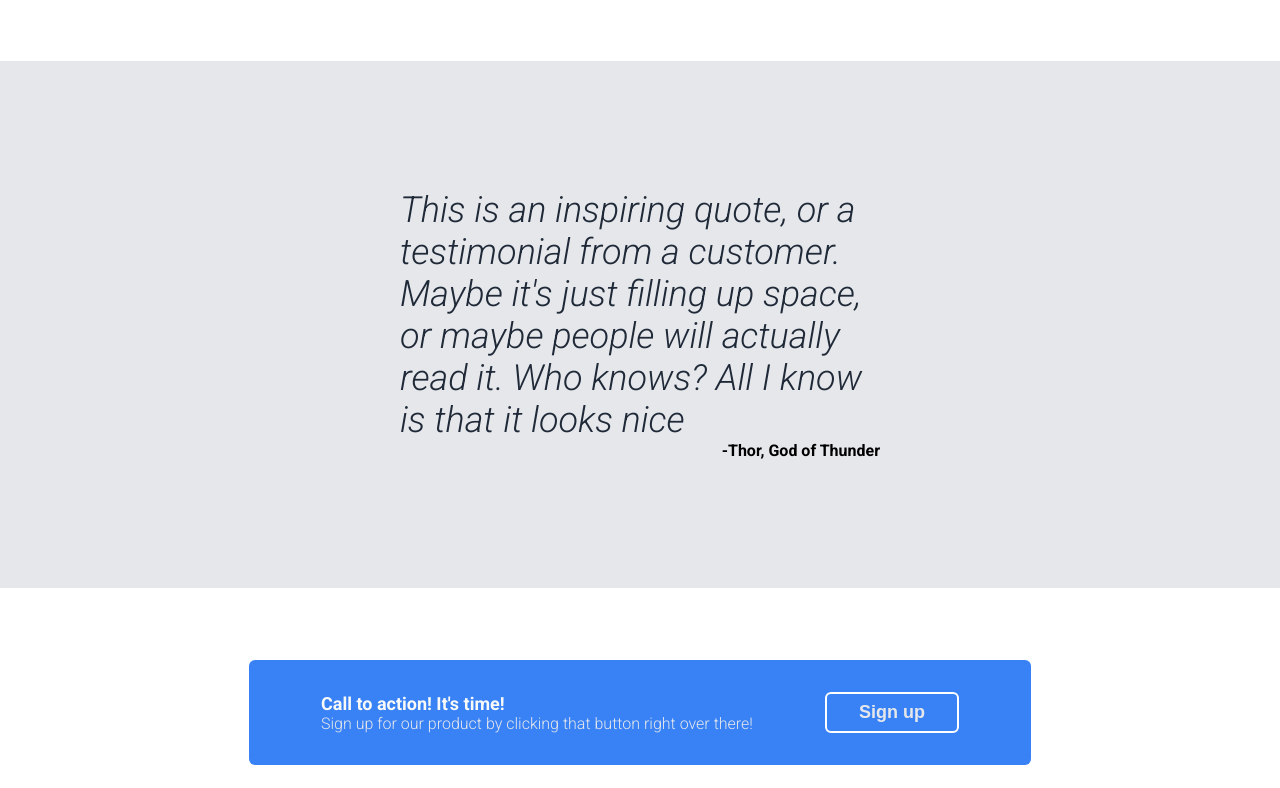
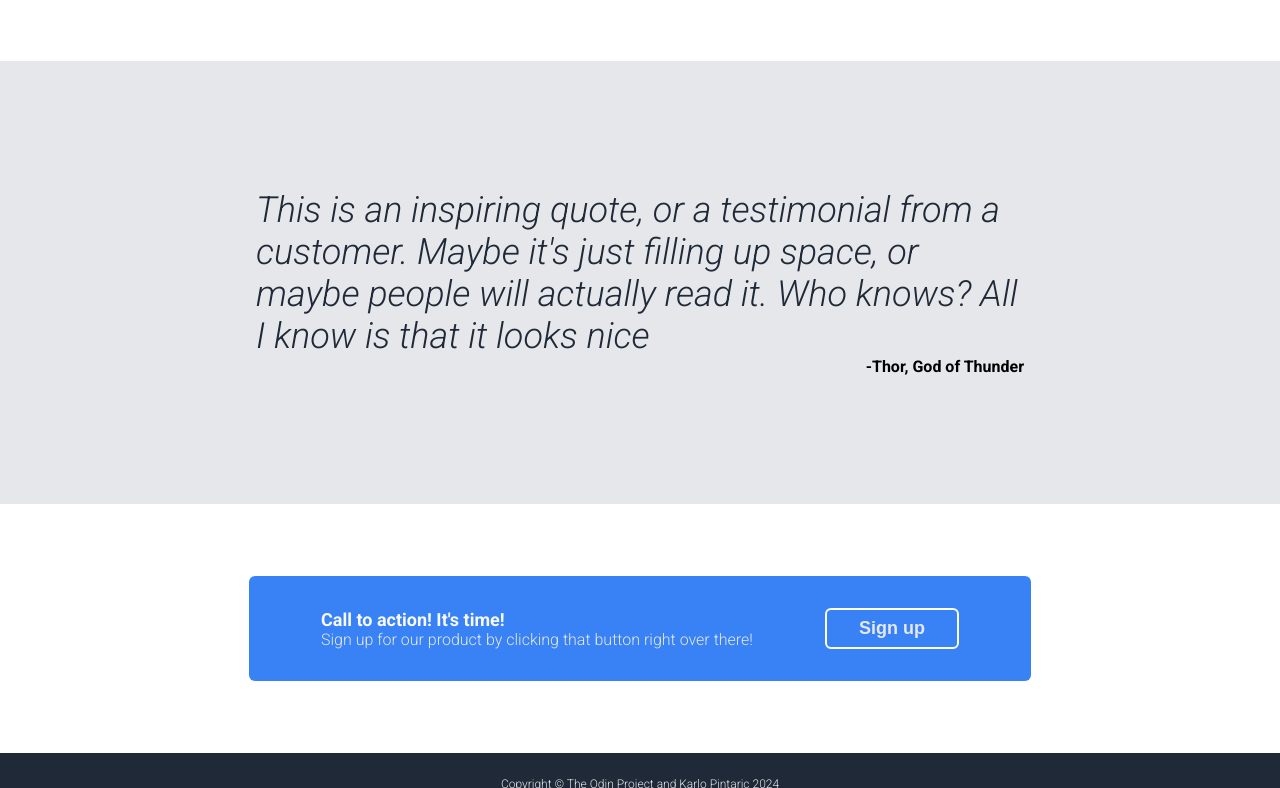
Before and after one commit to karlopintaric/landing-page, a plain HTML site: page index.html in a window 1280 px wide. Shown: the part 828-1616 px from the top of the page. Drawn offline with Linux system fonts and the light colour scheme.

Commit message:
Fix for wider screens

```diff
--- a/styles.css
+++ b/styles.css
@@ -122,11 +122,8 @@ button {
 }
 
 .quote {
-    padding: 128px 400px;
+    padding: 128px 256px;
     background-color: #e5e7eb;
-    display: flex;
-    flex-direction: column;
-    align-items: center;
 }
 
 .quote-text {
@@ -137,9 +134,15 @@ button {
     font-weight: 300;
 }
 
+.quote-text,
+.quote-author {
+    max-width: 1000px;
+    margin: auto;
+}
+
 .quote-author {
     font-weight: bold;
-    align-self: flex-end;
+    text-align: right;
     font-size: 16px;
 }
 
```
